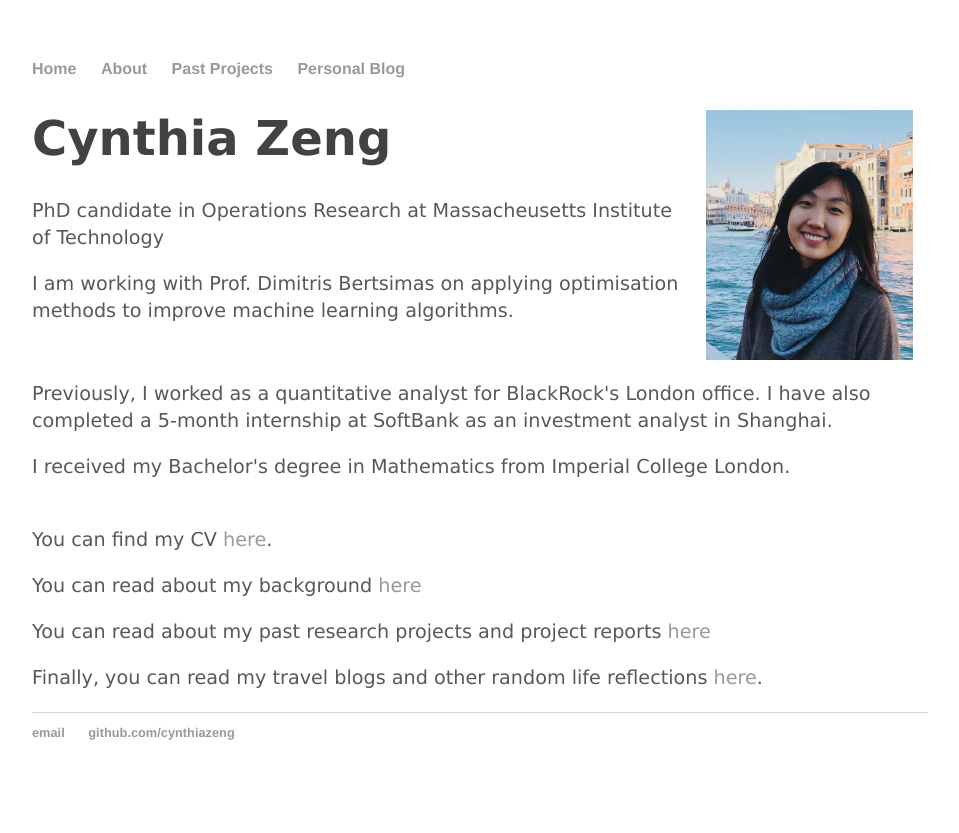
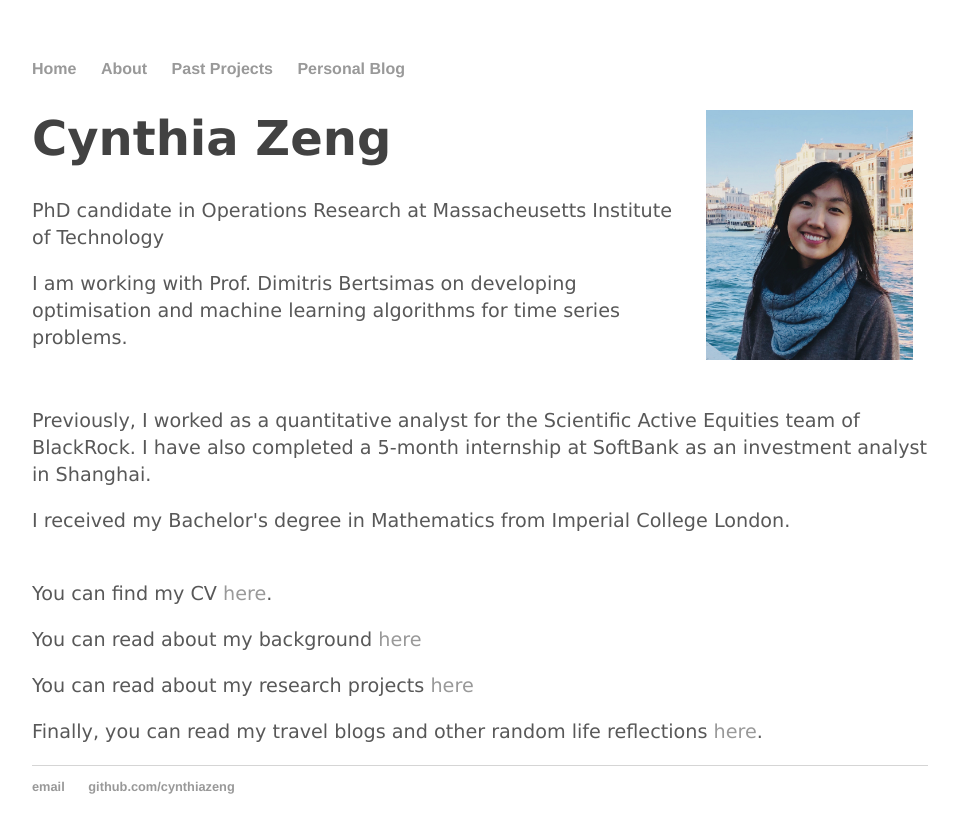
Before and after one commit to cynthia1234/cynthiazeng.github.io, a Jekyll site: the page built from index.html, in a window 1280 px wide. Shown: the top 833 px of the page, without its empty margins (160-1119 px from the left). Built offline with Jekyll 4.4.1, drawn with Linux system fonts in a browser that asks for light colours.

Commit message:
Update index.html

```diff
--- a/index.html
+++ b/index.html
@@ -7,14 +7,14 @@ title: Cynthia Zeng, Personal Website
 
 <h1>Cynthia Zeng</h1>
 <p>  PhD candidate in Operations Research at Massacheusetts Institute of Technology </p>
-<p> I am working with Prof. Dimitris Bertsimas on applying optimisation methods to improve machine learning algorithms. </p>
+<p> I am working with Prof. Dimitris Bertsimas on developing optimisation and machine learning algorithms for time series problems.  </p>
 <br />
-<p> Previously, I worked as a quantitative analyst for BlackRock's London office. I have also completed a 5-month internship at SoftBank as an investment analyst in Shanghai. </p>
+<p> Previously, I worked as a quantitative analyst for the Scientific Active Equities team of BlackRock. I have also completed a 5-month internship at SoftBank as an investment analyst in Shanghai. </p>
 <p> I received my Bachelor's degree in Mathematics from Imperial College London. </p>
 <p> <br />
 You can find my CV <a href="/about/CV_Cynthia_Zeng.pdf">here</a>. </p>
 <p> You can read about my background <a href="/about">here</a> </p>
-<p> You can read about my past research projects and project reports <a href="/projects">here</a> </p>
+<p> You can read about my research projects <a href="/projects">here</a> </p>
 <p> Finally, you can read my travel blogs and other random life reflections <a href="/travel">here</a>. </p>
 
 </div><!-- /.blurb -->
```
